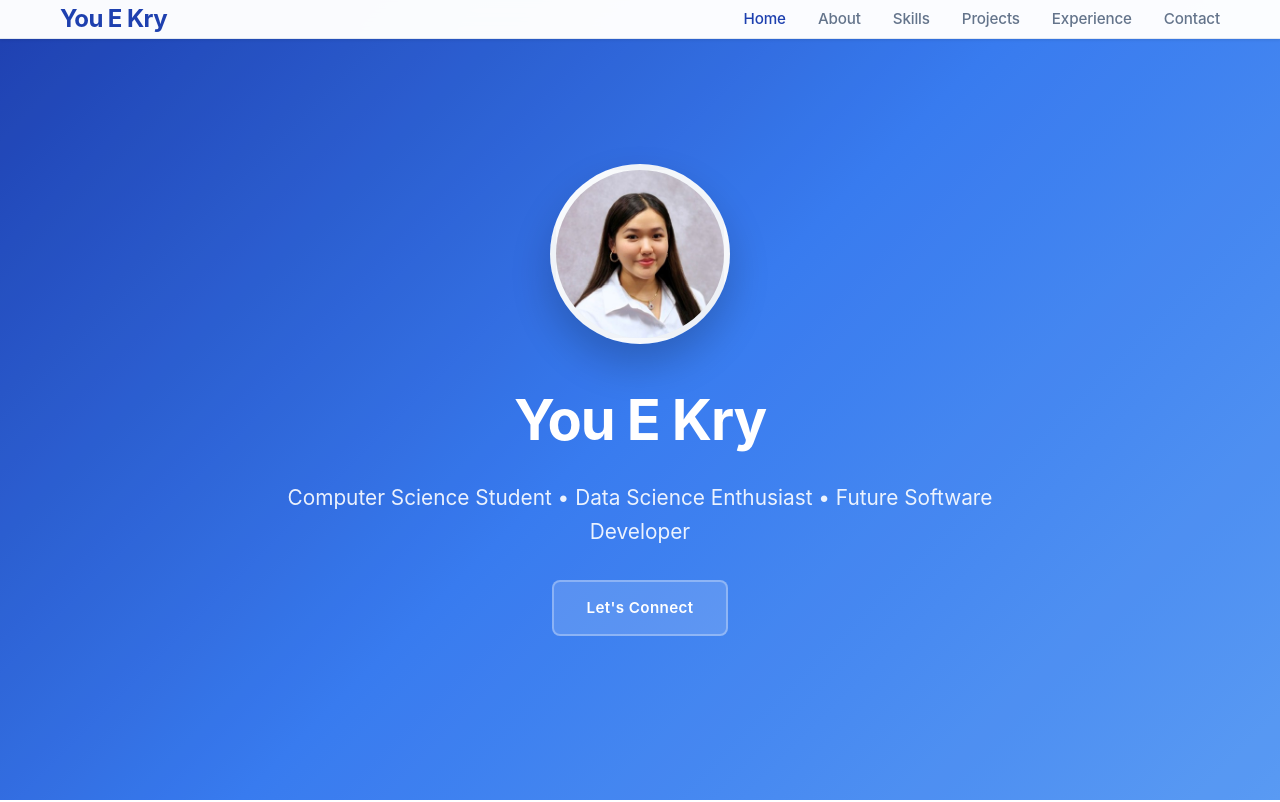
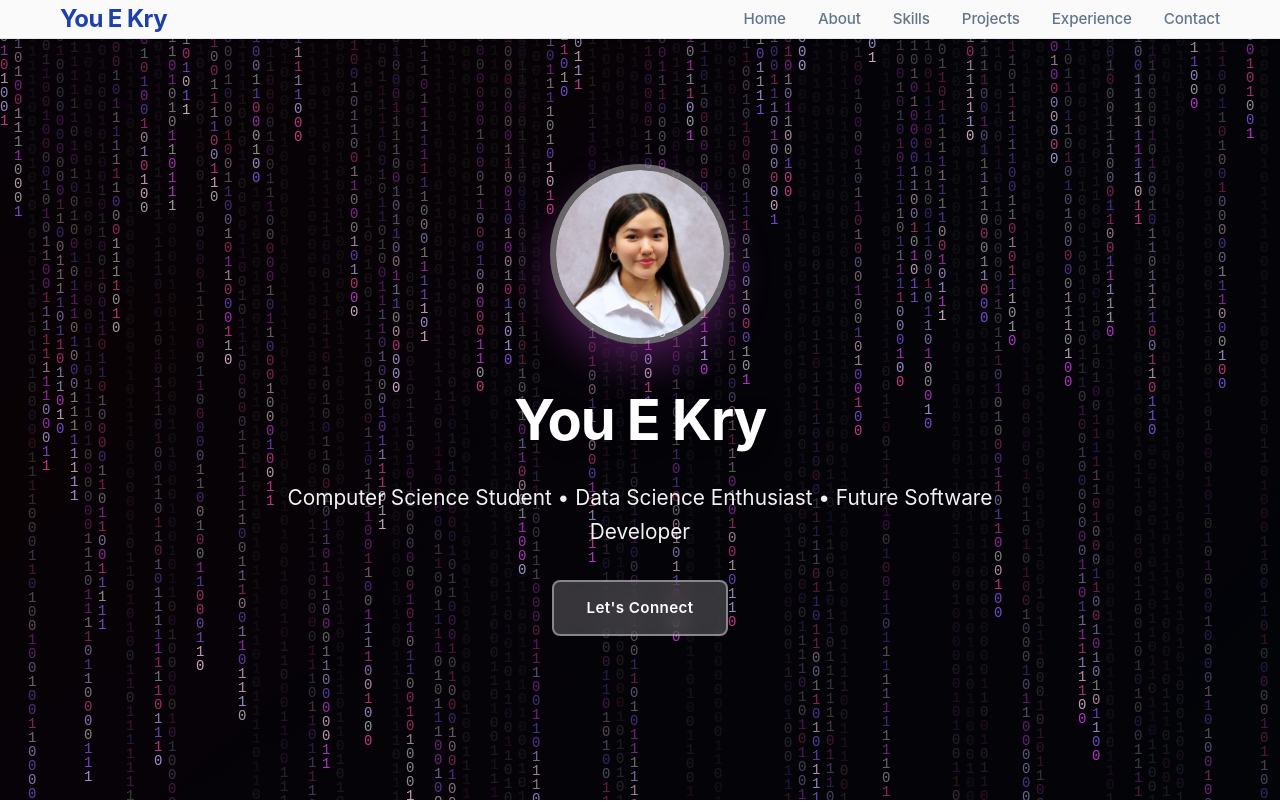
Before and after one commit to YouE168/youe-kry-portfolio, a plain HTML site: page index.html in a window 1280 px wide. Shown: the top 802 px of the page. Drawn offline with Linux system fonts and the light colour scheme.

Commit message:
Updated Portfolio

```diff
--- a/index.html
+++ b/index.html
@@ -22,6 +22,7 @@
     </header>
 
     <section id="home" class="hero">
+        <canvas id="binaryCanvas"></canvas>
         <div class="hero-content">
             <img src="images/profile.jpg" alt="You E Kry" class="profile-image">
             <h1>You E Kry</h1>
@@ -119,7 +120,50 @@
 
                 <div class="project-card fade-in">
                     <div class="project-header">
-                        <h3>Text Spam Detection</h3>
+                        <h3>NutriSmart</h3>
+                        <p>AI-powered nutrition recommendation system</p>
+                    </div>
+                    <div class="project-content">
+                        <p>Developed an intelligent nutrition app that suggests foods based on nutrient data using machine learning and XGBoost. The system integrates a React.js frontend with a FastAPI backend connected to a MongoDB database. Deployed using Vercel and Render with continuous deployment through GitHub.</p>
+                        <div class="project-tech">
+                            <span class="tech-tag">React.js</span>
+                            <span class="tech-tag">FastAPI</span>
+                            <span class="tech-tag">Python</span>
+                            <span class="tech-tag">XGBoost</span>
+                            <span class="tech-tag">MongoDB</span>
+                            <span class="tech-tag">Git</span>
+                            <span class="tech-tag">GitHub</span>
+                            <span class="tech-tag">Vercel</span>
+                            <span class="tech-tag">Render</span>
+                            <span class="tech-tag">Machine Learning</span>
+                        </div>
+                    </div>
+                </div>
+
+
+                <div class="project-card fade-in">
+                    <div class="project-header">
+                        <h3>Heart Disease Prediction Model</h3>
+                        <p>Ensemble-based diagnostic prediction system</p>
+                    </div>
+                    <div class="project-content">
+                        <p>Built a machine learning model to predict heart disease risk using clinical data with 13 features. Applied preprocessing, feature scaling, and multiple classification algorithms including Logistic Regression, Decision Tree, Random Forest, SVM, and KNN. Achieved 100% accuracy using the Random Forest classifier, with performance evaluated through precision, recall, F1-score, and ROC curve analysis.</p>
+                        <div class="project-tech">
+                            <span class="tech-tag">Python</span>
+                            <span class="tech-tag">NumPy</span>
+                            <span class="tech-tag">Pandas</span>
+                            <span class="tech-tag">Matplotlib</span>
+                            <span class="tech-tag">Seaborn</span>
+                            <span class="tech-tag">Scikit-learn</span>
+                            <span class="tech-tag">Machine Learning</span>
+                            <span class="tech-tag">Data Visualization</span>
+                        </div>
+                    </div>
+                </div>
+
+                <div class="project-card fade-in">
+                    <div class="project-header">
+                        <h3>SMS Spam Detection</h3>
                         <p>Machine learning-based text spam detection system</p>
                     </div>
                     <div class="project-content">
@@ -189,7 +233,7 @@
 
                 <div class="project-card fade-in">
                     <div class="project-header">
-                        <h3>ML Database Optimization</h3>
+                        <h3>Machine Learning Database Optimization</h3>
                         <p>Research project on database performance</p>
                     </div>
                     <div class="project-content">
@@ -242,7 +286,7 @@
                     <h3>President, Data Analysis Club</h3>
                     <div class="company">Pittsburg State University</div>
                     <div class="date">Spring 2025 - Present</div>
-                    <p>Leading club initiatives and organizing events to promote data science education and practical applications among students.</p>
+                    <p>Leading the Data Analytics Club by organizing meetings, coordinating events, and guiding members  data-driven projects and competitions. Additionally, Collaborating with faculty and industry professionals to promote learning and networking opportunities.</p>
                 </div>
 
                 <div class="timeline-item fade-in">
@@ -290,6 +334,5 @@
     </footer>
 
     <script src="script.js"></script>
-    <script src="style.css"></script>
 </body>
 </html>
--- a/script.js
+++ b/script.js
@@ -1,16 +1,81 @@
-// Smooth scrolling for navigation links
-document.querySelectorAll('a[href^="#"]').forEach(anchor => {
-    anchor.addEventListener('click', function (e) {
-        e.preventDefault();
-        const target = document.querySelector(this.getAttribute('href'));
-        target.scrollIntoView({
-            behavior: 'smooth',
-            block: 'start'
-        });
-    });
-});
+// Binary canvas animation
+const canvas = document.getElementById('binaryCanvas');
+const ctx = canvas.getContext('2d');
 
-// Scroll animations
+// Set canvas size
+function resizeCanvas() {
+    canvas.width = window.innerWidth;
+    canvas.height = window.innerHeight;
+
+    // Recalculate columns when resizing
+    const columns = Math.floor(canvas.width / fontSize);
+
+    // Reset drops array
+    drops.length = 0;
+    for (let i = 0; i < columns; i++) {
+        drops[i] = Math.random() * -100;
+    }
+}
+
+// Binary rain effect with girly colors
+const binaryChars = '01';
+const fontSize = 14;
+let drops = [];
+
+// Initial setup
+resizeCanvas();
+
+// Girly color palette
+const colors = [
+    'rgba(217, 70, 239, 0.8)',   // Fuchsia
+    'rgba(236, 72, 153, 0.8)',   // Pink
+    'rgba(251, 207, 232, 0.8)',  // Light pink
+    'rgba(139, 92, 246, 0.8)',   // Purple
+    'rgba(196, 181, 253, 0.8)',  // Light purple
+    'rgba(255, 255, 255, 0.6)'   // White
+];
+
+function draw() {
+    // Semi-transparent background for trail effect
+    ctx.fillStyle = 'rgba(0, 0, 0, 0.05)';
+    ctx.fillRect(0, 0, canvas.width, canvas.height);
+
+    ctx.font = fontSize + 'px monospace';
+
+    const columns = Math.floor(canvas.width / fontSize);
+
+    for (let i = 0; i < columns; i++) {
+        // Initialize drop if it doesn't exist
+        if (drops[i] === undefined) {
+            drops[i] = Math.random() * -100;
+        }
+
+        // Random binary character
+        const text = binaryChars[Math.floor(Math.random() * binaryChars.length)];
+
+        // Random color from girly palette
+        const color = colors[Math.floor(Math.random() * colors.length)];
+        ctx.fillStyle = color;
+
+        // Draw character
+        ctx.fillText(text, i * fontSize, drops[i] * fontSize);
+
+        // Reset drop to top randomly
+        if (drops[i] * fontSize > canvas.height && Math.random() > 0.975) {
+            drops[i] = 0;
+        }
+
+        drops[i]++;
+    }
+}
+
+// Animation loop
+setInterval(draw, 50);
+
+// Handle window resize
+window.addEventListener('resize', resizeCanvas);
+
+// Scroll animation for fade-in elements
 const observerOptions = {
     threshold: 0.1,
     rootMargin: '0px 0px -50px 0px'
@@ -27,40 +92,3 @@ const observer = new IntersectionObserver((entries) => {
 document.querySelectorAll('.fade-in').forEach(el => {
     observer.observe(el);
 });
-
-// Dynamic typing effect for hero subtitle
-const subtitle = document.querySelector('.hero p');
-const text = subtitle.textContent;
-subtitle.textContent = '';
-
-setTimeout(() => {
-    let index = 0;
-    const typeInterval = setInterval(() => {
-        subtitle.textContent = text.slice(0, index + 1);
-        index++;
-        if (index >= text.length) {
-            clearInterval(typeInterval);
-        }
-    }, 50);
-}, 1000);
-
-// Add active navigation highlighting
-window.addEventListener('scroll', () => {
-    let current = '';
-    const sections = document.querySelectorAll('section');
-
-    sections.forEach(section => {
-        const sectionTop = section.offsetTop;
-        const sectionHeight = section.clientHeight;
-        if (scrollY >= (sectionTop - 200)) {
-            current = section.getAttribute('id');
-        }
-    });
-
-    document.querySelectorAll('.nav-links a').forEach(link => {
-        link.classList.remove('active');
-        if (link.getAttribute('href') === '#' + current) {
-            link.classList.add('active');
-        }
-    });
-});
--- a/styles.css
+++ b/styles.css
@@ -64,19 +64,20 @@ nav {
     color: #1e40af;
 }
 
-/* Hero Section */
+/* Hero Section with Girly Binary Background */
 .hero {
     height: 100vh;
     display: flex;
     align-items: center;
     justify-content: center;
     text-align: center;
-    background: linear-gradient(135deg, #1e40af 0%, #3b82f6 50%, #60a5fa 100%);
-    color: white;
     position: relative;
     overflow: hidden;
+    background: linear-gradient(135deg, #d946ef 0%, #ec4899 25%, #8b5cf6 50%, #6366f1 75%, #3b82f6 100%);
+    color: white;
 }
 
+/* Animated gradient overlay */
 .hero::before {
     content: '';
     position: absolute;
@@ -84,13 +85,29 @@ nav {
     left: 0;
     right: 0;
     bottom: 0;
-    background: rgba(30, 64, 175, 0.1);
+    background: linear-gradient(45deg,
+        rgba(217, 70, 239, 0.3) 0%,
+        rgba(236, 72, 153, 0.3) 25%,
+        rgba(139, 92, 246, 0.3) 50%,
+        rgba(99, 102, 241, 0.3) 75%,
+        rgba(59, 130, 246, 0.3) 100%);
+    animation: gradientShift 15s ease infinite;
     z-index: 1;
+}
+
+/* Binary code canvas */
+#binaryCanvas {
+    position: absolute;
+    top: 0;
+    left: 0;
+    width: 100%;
+    height: 100%;
+    z-index: 2;
 }
 
 .hero-content {
     position: relative;
-    z-index: 2;
+    z-index: 3;
     max-width: 800px;
     padding: 2rem;
     display: flex;
@@ -102,20 +119,12 @@ nav {
     width: 180px;
     height: 180px;
     border-radius: 50%;
-    border: 6px solid rgba(255, 255, 255, 0.3);
+    border: 6px solid rgba(255, 255, 255, 0.4);
     margin-bottom: 2rem;
     object-fit: cover;
-    box-shadow: 0 20px 40px rgba(0, 0, 0, 0.2);
+    box-shadow: 0 20px 40px rgba(217, 70, 239, 0.3);
     opacity: 0;
     animation: fadeInUp 1s ease 0.2s forwards;
-    /* Placeholder styling - replace with your actual image */
-    background: linear-gradient(135deg, #f8fafc, #e2e8f0);
-    display: flex;
-    align-items: center;
-    justify-content: center;
-    color: #64748b;
-    font-size: 1.1rem;
-    font-weight: 600;
 }
 
 .hero h1 {
@@ -125,6 +134,7 @@ nav {
     animation: fadeInUp 1s ease 0.5s forwards;
     font-weight: 700;
     letter-spacing: -0.02em;
+    text-shadow: 0 4px 20px rgba(0, 0, 0, 0.2);
 }
 
 .hero p {
@@ -132,30 +142,32 @@ nav {
     margin-bottom: 2rem;
     opacity: 0;
     animation: fadeInUp 1s ease 0.8s forwards;
-    color: rgba(255, 255, 255, 0.9);
+    color: rgba(255, 255, 255, 0.95);
     font-weight: 400;
 }
 
 .cta-button {
     display: inline-block;
     padding: 14px 32px;
-    background: rgba(255, 255, 255, 0.15);
+    background: rgba(255, 255, 255, 0.2);
     color: white;
     text-decoration: none;
     border-radius: 8px;
     font-weight: 600;
     font-size: 0.95rem;
     letter-spacing: 0.025em;
-    border: 2px solid rgba(255, 255, 255, 0.3);
+    border: 2px solid rgba(255, 255, 255, 0.4);
     transition: all 0.3s ease;
     opacity: 0;
     animation: fadeInUp 1s ease 1.1s forwards;
+    backdrop-filter: blur(10px);
 }
 
 .cta-button:hover {
-    background: rgba(255, 255, 255, 0.25);
-    border-color: rgba(255, 255, 255, 0.5);
+    background: rgba(255, 255, 255, 0.3);
+    border-color: rgba(255, 255, 255, 0.6);
     transform: translateY(-2px);
+    box-shadow: 0 10px 30px rgba(217, 70, 239, 0.3);
 }
 
 /* Sections */
@@ -451,6 +463,15 @@ footer {
     }
 }
 
+@keyframes gradientShift {
+    0%, 100% {
+        opacity: 1;
+    }
+    50% {
+        opacity: 0.8;
+    }
+}
+
 /* Responsive Design */
 @media (max-width: 768px) {
     .nav-links {
```
Also changed, not shown: 1 other file.
